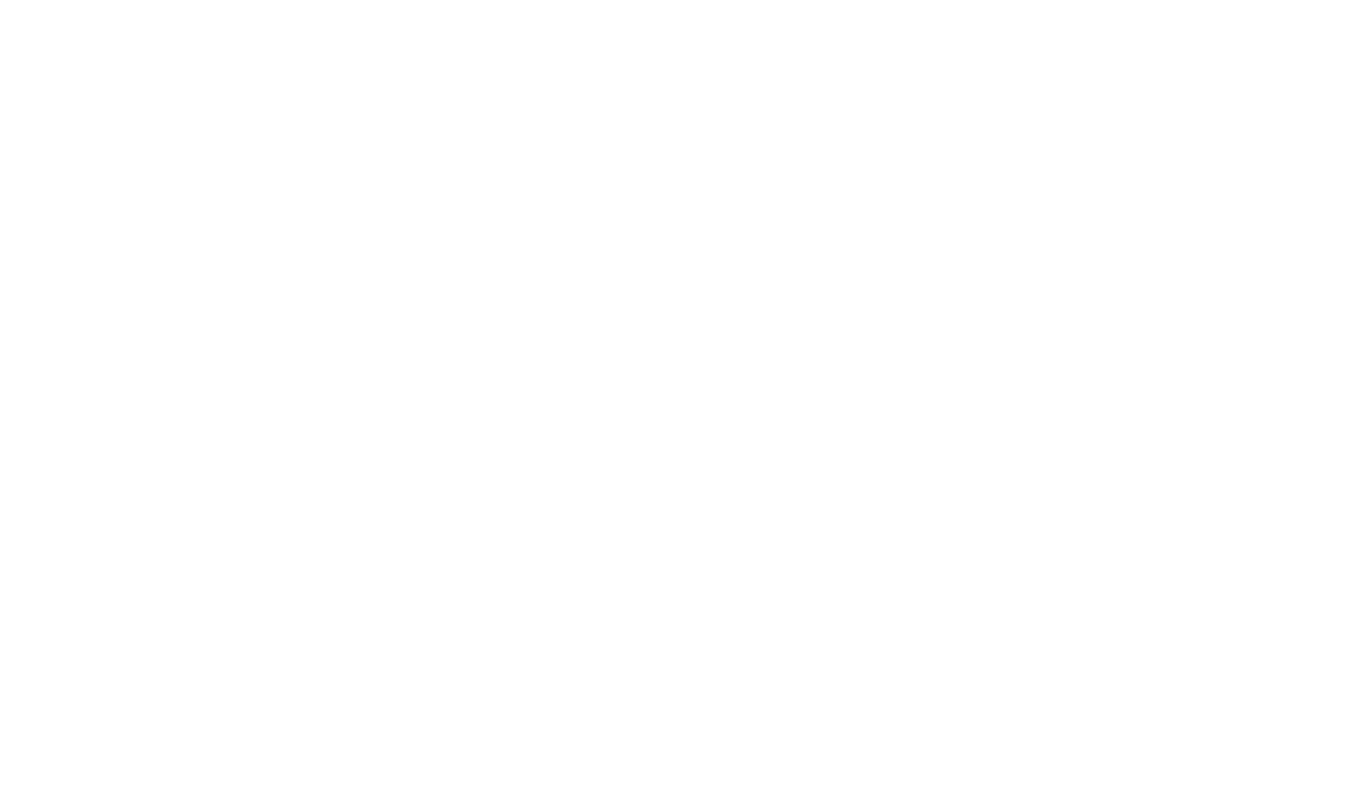
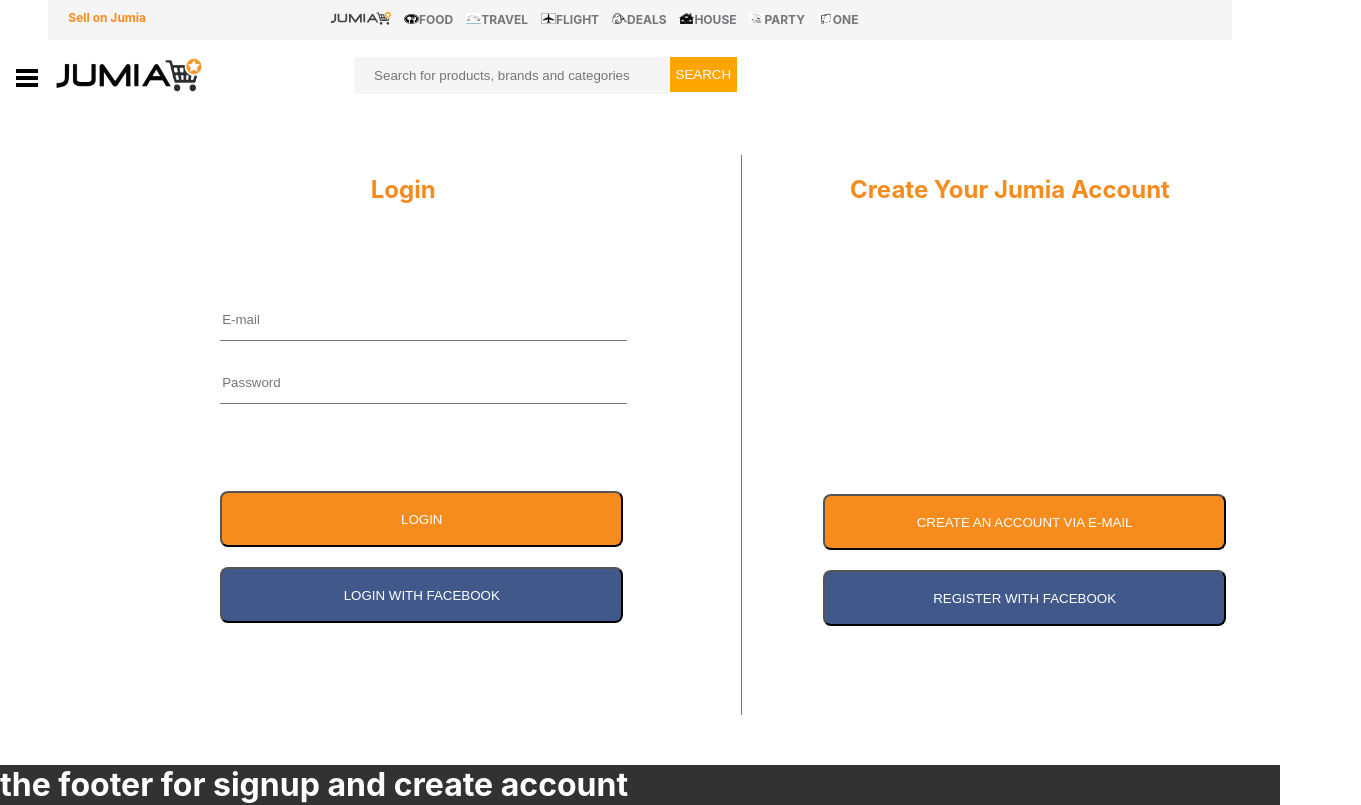
Before and after one commit to codecryer/Beta-jumia-page, a React (Create React App) app: page /Login in a window 1280 px wide. Shown: the top 805 px of the page, 1361 px wide, since content can reach past the window. Built offline with nearby package versions, Linux system fonts and the light colour scheme.

Commit message:
the complete signin page fully completed.

```diff
--- a/src/App.css
+++ b/src/App.css
@@ -38,9 +38,13 @@
   flex: 1 0 auto;
   display: flex;
   box-sizing: border-box;
+  height: 8vh;
+  width: 100%;
+
 }
 
 .jumia1 {
+
   align-items: center;
   justify-content: space-between;
   color: #75757a;
@@ -56,15 +60,15 @@
   flex: 0 1 auto;
   display: flex;
   box-sizing: border-box;
-  height: 10vh;
+  height: 5vh;
 }
 
 .jumia2 {
-  justify-content: flex-start;
+  justify-content: center;
   display: flex;
   padding-top: 4px;
   width: 10%;
-  height: 7vh;
+  height: 3vh;
   font-weight: bold;
 }
 
@@ -125,12 +129,13 @@
   width: 87%;
   margin: auto;
   border-bottom: 1px solid #75757a;
+  height: 9vh;
 }
 
 .inputx {
   width: 60%;
   margin: auto;
-  height: 5vh;
+  height: 95vh;
 }
 
 .inputx input {
@@ -141,7 +146,8 @@
 }
 
 .signup {
-  height: 8vh;
+  height: 5vh;
+
 }
 
 .btns {
@@ -186,4 +192,209 @@
 
 p {
   color: #75757a;
+  height: 12vh;
 }
+
+.phi {
+
+  width: 100%;
+  height: 15vh;
+  display: flex;
+  flex-direction: column;
+  justify-content: center;
+  margin-left: 38%;
+}
+
+.lara {
+  margin-left: 7%;
+  color: #f68b1e;
+  text-decoration: none;
+}
+
+.contfu {
+  width: 100%;
+  height: 60vh;
+  background-color: #323232;
+  color: white;
+}
+
+.contmain {
+  height: 170vh;
+}
+
+.alpha {
+  height: 120vh;
+
+  padding-top: 0%;
+}
+
+.gamma {
+  height: 5vh;
+
+}
+
+.tango {
+
+  height: 10vh;
+}
+
+.bodyzeta {
+  background-color: white;
+  height: 78vh;
+  display: flex;
+}
+
+.la {
+  /* background-color: red; */
+  height: 70vh;
+  padding-top: 20px;
+  margin-top: 15px;
+  margin-bottom: none;
+  display: flex;
+  justify-content: space-around;
+  width: 100%;
+  margin-left: auto;
+  margin-right: auto;
+  padding: none;
+
+}
+
+.looh {
+  /* display: flex; */
+
+  justify-content: center;
+  width: 42%;
+  margin-left: auto;
+  margin-right: auto;
+}
+
+form {
+  /* display: flex; */
+  flex-direction: column;
+  justify-content: center;
+  height: 70vh;
+}
+
+/* form .rust {
+  height: 30%;
+} */
+
+form .rust h2 {
+  margin-left: 50%;
+}
+
+form .xas {
+  height: 32%;
+}
+
+form .ui {
+  margin-left: 22%;
+}
+
+
+input {
+  margin-left: 22%;
+}
+
+.cra {
+  /* display: flex; */
+
+  justify-content: center;
+  width: 42%;
+}
+
+.la h2 {
+  color: #f68b1e;
+
+
+}
+
+.lin {
+  width: 1px;
+  background-color: #75757a;
+}
+
+.art {
+  height: 57%;
+  justify-content: center;
+
+}
+
+.b1 {
+
+  background-color: #f68b1e;
+  color: white;
+  height: 7vh;
+  border-radius: 8px;
+  width: 75%;
+}
+
+form .ui .ut1 {
+  background-color: #f68b1e;
+  color: white;
+  height: 7vh;
+  border-radius: 8px;
+  width: 75%;
+}
+
+form .xas input {
+  width: 75%;
+  height: 5vh;
+  border: none;
+  border-bottom: #75757a solid 1.5px;
+}
+
+form .ui .ut2 {
+  background-color: #40588a;
+  color: white;
+  height: 7vh;
+  border-radius: 8px;
+  width: 75%;
+}
+
+
+.joy {
+  display: flex;
+  justify-content: center;
+  flex-direction: column;
+  width: 100%;
+  padding-left: 15%;
+}
+
+.b2 {
+
+  background-color: #40588a;
+  color: white;
+  height: 7vh;
+  border-radius: 8px;
+  width: 75%;
+
+}
+
+
+
+.rust {
+  height: 22%;
+
+
+}
+
+.xas {
+  height: 5vh;
+  width: 100%;
+  border: none;
+  border-radius: 2rem solid black;
+}
+
+.ui {
+  display: flex;
+  justify-content: center;
+  flex-direction: column;
+  width: 100%;
+  height: 20vh;
+
+}
+
+form .art h2 {
+  margin-left: 20%;
+}
--- a/src/App.js
+++ b/src/App.js
@@ -3,7 +3,7 @@
 import Login from "./slogin";
 import Register from "./Register";
 import Profile from "./Profile";
-
+import Futmeter from "./Futmeter";
 import "./App.css";
 import Footerem from "./Footerem";
 import Rowa from "./Rowa";
@@ -16,10 +16,11 @@
     return (
       <BrowserRouter>
         <Switch>
-          <Route exact path="/" component={Login} />
+          <Route exact path="/Login" component={Login} />
           <Route path="/Home" component={Home} />
           <Route path="/Profile" component={Profile} />
           <Route path="/Register" component={Register} />
+          <Route path="/Futmeter" component={Futmeter} />
         </Switch>
       </BrowserRouter>
     );
--- /dev/null
+++ b/src/Futmeter.js
@@ -0,0 +1,13 @@
+import React, { Component } from "react";
+import "./App.css";
+
+class Futmeter extends Component {
+  render() {
+    return (
+      <div className="contfu">
+        <h1>the footer for signup and create account</h1>
+      </div>
+    );
+  }
+}
+export default Futmeter;
--- /dev/null
+++ b/src/Lamda.js
@@ -0,0 +1,47 @@
+import React, { Component } from "react";
+import "./App.css";
+
+class Lamda extends Component {
+  render() {
+    return (
+      <div className="la">
+        <div className="looh">
+          <form>
+            <div className="rust">
+              <h2>Login</h2>
+            </div>
+            <div className="xas">
+              <input type="text/number" placeholder="E-mail" />
+              <br />
+              <br />
+              <input type="password" placeholder="Password" />
+            </div>
+            <div className="ui">
+              <button className="ut1">LOGIN</button>
+
+              <br />
+              <button className="ut2">LOGIN WITH FACEBOOK</button>
+            </div>
+          </form>
+        </div>
+        <div className="lin" />
+        <div className="cra">
+          <form>
+            <div className="art">
+              <h2>Create Your Jumia Account</h2>
+            </div>
+            <div className="joy">
+              <button className="b1">CREATE AN ACCOUNT VIA E-MAIL</button>
+
+              <br />
+
+              <button className="b2">REGISTER WITH FACEBOOK</button>
+            </div>
+          </form>
+        </div>
+      </div>
+    );
+  }
+}
+
+export default Lamda;
--- a/src/Register.js
+++ b/src/Register.js
@@ -2,10 +2,12 @@
 import Subheaderbc from "./Subheaderbc";
 import "./App.css";
 import Signup from "./signup";
+import Futmeter from "./Futmeter";
 
 class Register extends Component {
   render() {
     return (
+      <div className="contmain">
         <div className="go">
           <div className="signup">
             <Signup />
@@ -22,7 +24,7 @@
               <input placeholder="Last Name" type="text" />
               <input placeholder="E-mail" type="text" />
               <input placeholder="Password" type="text/number" />
-            <input placeholder="phone number" type="number" />
+              <input placeholder="(+234)Phone number" type="number/text" />
               <br />
               <br />
               <br />
@@ -40,7 +42,18 @@
                 <div>
                   <button className="btn2">REGISTER WITH FACEBOOK</button>
                 </div>
+                <div className="phi">
+                  <p>Already have an account?</p>
+
+                  <p>
+                    <a href="#" className="lara">
+                      LOGIN
+                    </a>
+                  </p>
                 </div>
+              </div>
+            </div>
+            <Futmeter />
           </div>
         </div>
       </div>
--- a/src/slogin.js
+++ b/src/slogin.js
@@ -1,11 +1,26 @@
 import React, { Component } from "react";
 import Subheaderbc from "./Subheaderbc";
+import "./App.css";
+import Signup from "./signup";
+import Futmeter from "./Futmeter";
+import Lamda from "./Lamda";
 
 class Login extends Component {
   render() {
     return (
-      <div>
-        <Subheaderbc />
+      <div className="alpha">
+        <div className="beta">
+          <div className="gamma">
+            <Signup />
+          </div>
+          <div className="tango">
+            <Subheaderbc />
+          </div>
+        </div>
+        <div className="bodyzeta">
+          <Lamda />
+        </div>
+        <Futmeter />
       </div>
     );
   }
```
Lines whose indentation alone changed are shown as unchanged.
